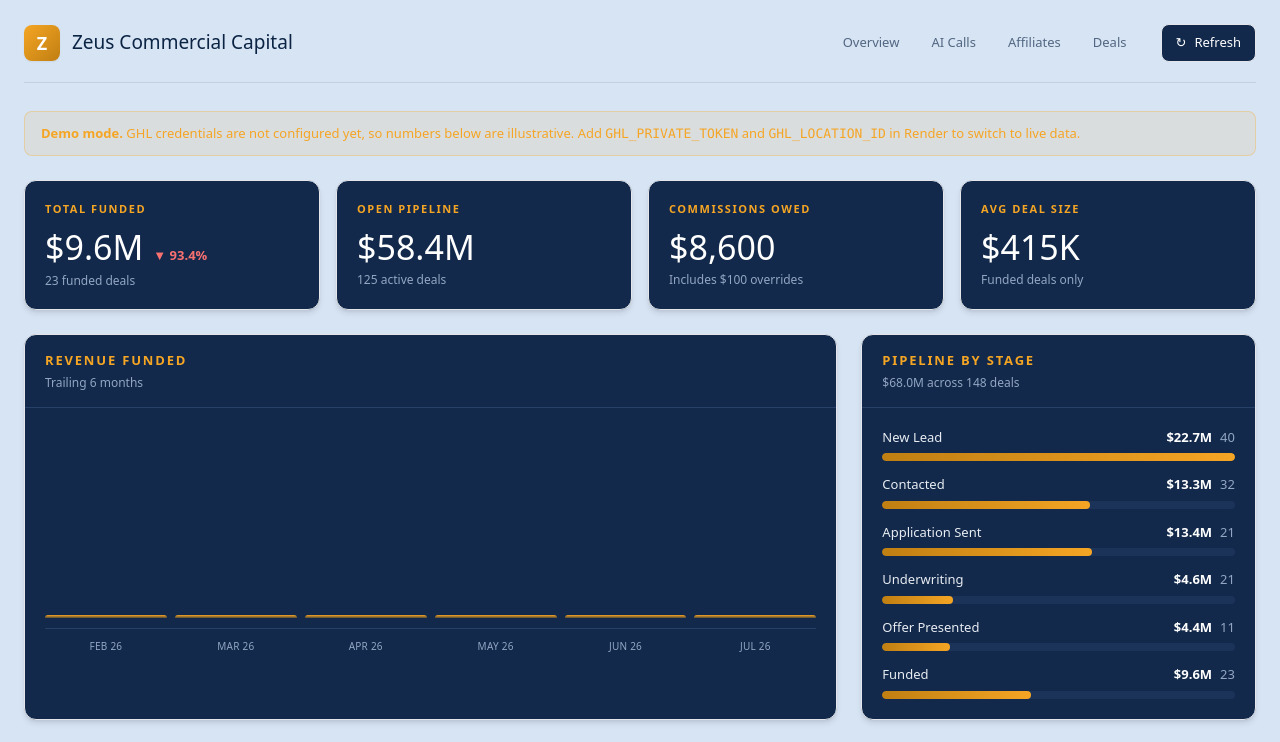
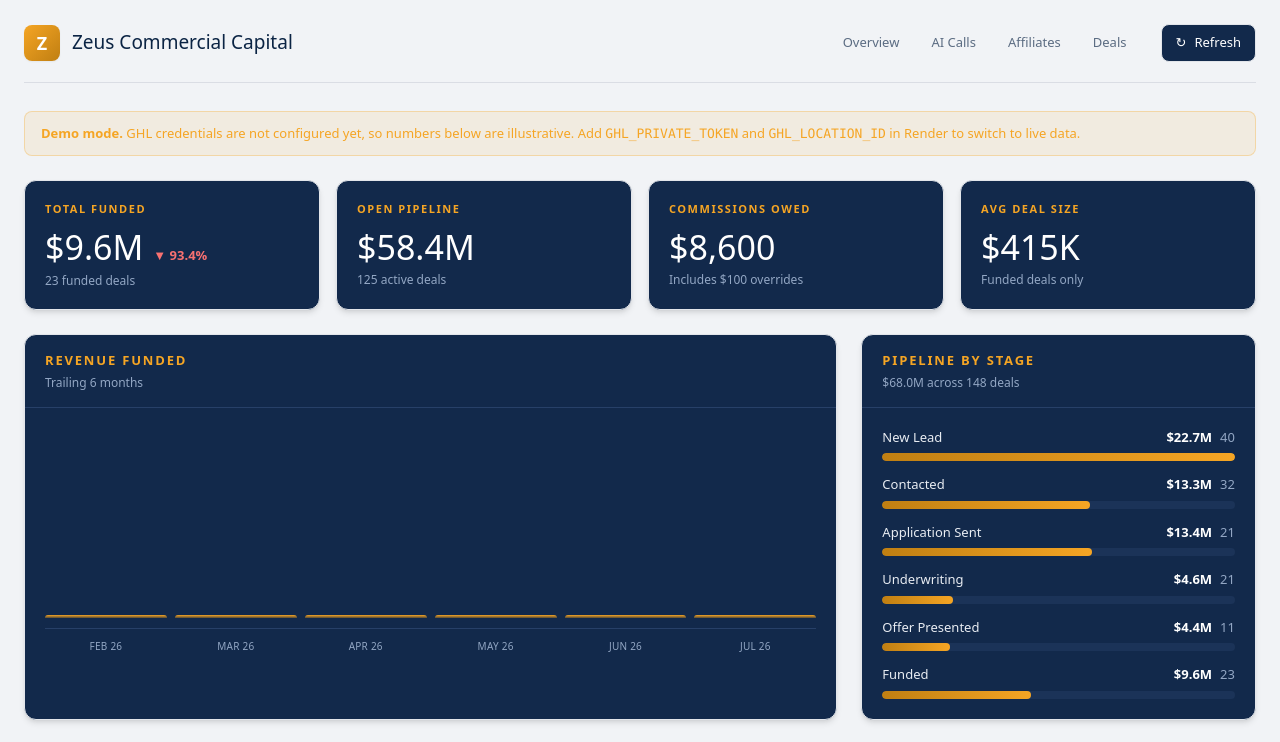
Before and after one commit to ZeusCommercial/Dashboard-, a Next.js app: page / in a window 1280 px wide. Shown: the top 742 px of the page. Built offline with nearby package versions, Linux system fonts and the light colour scheme.

Commit message:
tailwind.config.ts

```diff
--- a/tailwind.config.ts
+++ b/tailwind.config.ts
@@ -5,7 +5,7 @@
   theme: {
     extend: {
      colors: {
-        page: "#D7E4F4",   // was #EEF2F7
+        page: "#F1F3F6",
         surface: "#12294B",    // card background — dark navy
         nested: "#1B3358",     // sub-cards / tracks inside cards
         hairline: "#E2E5EA",   // 1px card border on light bg
```
